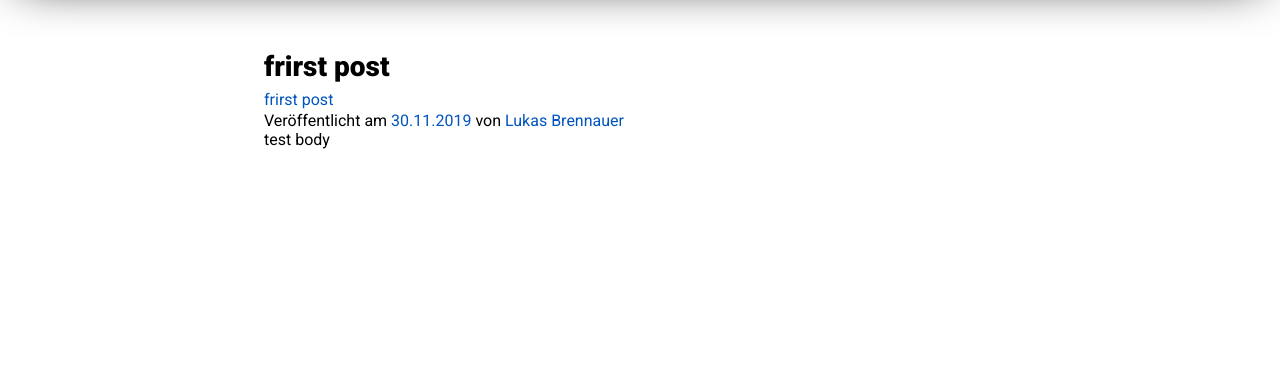
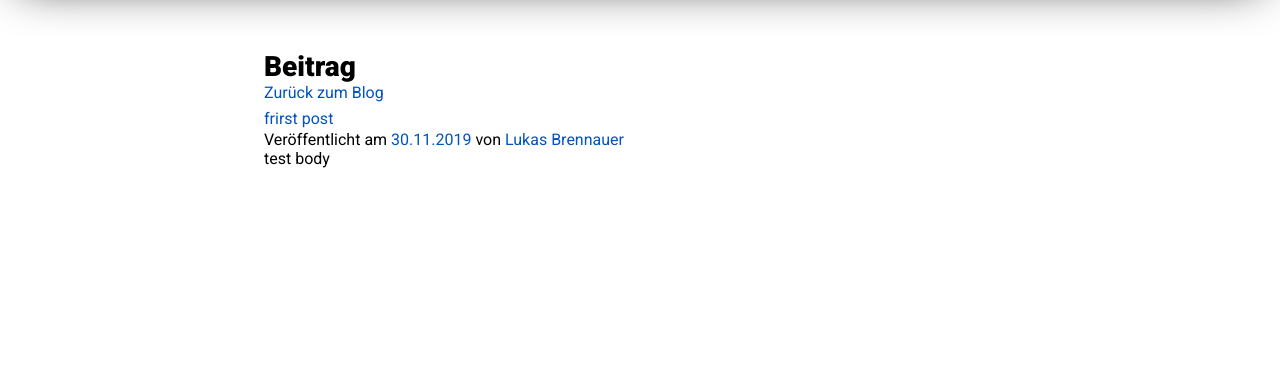
Before and after one commit to lukas-brn/p-website, a Flask app: page /blog/post/1 in a window 1280 px wide. Shown: the part 96-463 px from the top of the page. Run offline with Flask 2, Linux system fonts and the light colour scheme; data comes from the database, SQL or seed files in the repository; both versions use the stored data as it was after the commit; data that the repository does not hold is empty; some libraries are stand-ins or nearby versions.

Commit message:
added new parsing methods

```diff
--- a/app/routes.py
+++ b/app/routes.py
@@ -47,6 +47,9 @@ def parse_body(input, id):
 
     style_conv = re.sub(  r"(\[/bold])|(\[/italic])|(\[/underline])|(\[/img_text])", '</span>', style_conv )
 
+    style_conv = re.sub( r"\[head]", '</p><h3>', style_conv )
+    style_conv = re.sub( r"\[/head]", '</h3><p>', style_conv )
+
     link_count = len(style_conv.split("[link]"))
     for i in range(0, link_count):
         link_start = style_conv.find( "[link]" )+6
@@ -61,7 +64,8 @@ def parse_body(input, id):
         if img_search is not None:
             img_start = img_search.span()[0]+4
             img_end = img_search.span()[1]-1
-            style_conv = re.sub( r'\[img(\d+)]', '<img src="/static/blog_images/'+str(parse_images(id)[int(style_conv[img_start:img_end])-1])+'" alt="img">', style_conv, 1 )
+            img_link = '/static/blog_images/'+str(parse_images(id)[int(style_conv[img_start:img_end])-1])
+            style_conv = re.sub( r'\[img(\d+)]', '</p><a href="'+img_link+'"><img src="'+img_link+'" alt="img"></a><p>', style_conv, 1 )
     return style_conv
 
 def parse_images(id):
@@ -140,7 +144,7 @@ def blog_post(id):
     if request.method == 'GET':
         post = Blog_Post.query.get_or_404(id)
         if post is not None:
-            return render_template("blog.html", title=post.caption, post_count=1, route="/blog/post/"+str(id), id=str(id))
+            return render_template("blog.html", title="Beitrag", post_count=1, route="/blog/post/"+str(id), id=str(id))
     elif request.method == 'POST':
         try:
             post = Blog_Post.query.get_or_404(id)
--- a/templates/admin.html
+++ b/templates/admin.html
@@ -6,7 +6,7 @@
     <form action="/admin" method="POST" enctype=multipart/form-data id="blog_post_form">
         <input type="hidden" name="csrf_token" value="{{ csrf_token() }}"/>
         <input type="text" name="caption">
-        <input type="text" name="body">
+        <textarea type="text" name="body"></textarea>
         <input type=file name="file1" id="file_input_1" onchange="set_file_input()">
         <!-- replace position for new file-inputs -->
         <input type="submit" value="Post Blog">
--- a/templates/blog.html
+++ b/templates/blog.html
@@ -56,10 +56,7 @@
                             )
                             currentHeight += $(`#article_${ blog_id }`).height()
                             blog_id++;
-                            if (response.is_main_page) {
-                                $("#blog_post_head").remove();
-                                stopAjax();
-                            }
+                            if (response.is_main_page) stopAjax();
                             ajax_request();
                         } else stopAjax();
                     }).fail(() => console.log('Error: Could not contact server.'));
@@ -79,9 +76,10 @@
 {% endblock %}
 
 {% block content %}
-	<article id="blog_post_head">
-
-
+	<article>
+    {% if request.path != "/blog" %}
+    <a href="{{ url_for('blog') }}">Zurück zum Blog</a>
+    {% endif %}
     {% if post_count == 0 %}
         <p>There are no Blogposts available!</p>
     {% endif %}
--- a/templates/edit.html
+++ b/templates/edit.html
@@ -6,7 +6,7 @@
     <form action="/edit/{{ post.id }}" method="POST">
         <input type="hidden" name="csrf_token" value="{{ csrf_token() }}"/>
         <input type="text" name="caption" value="{{ post.caption }}">
-        <input type="text" name="body" value="{{ post.body }}">
+        <textarea type="text" name="body" value="{{ post.body }}"></textarea>
         <input type="submit" value="Edit Blog">
     </form>
 {% endblock %}
```
Also changed, not shown: blog_posts.db.
